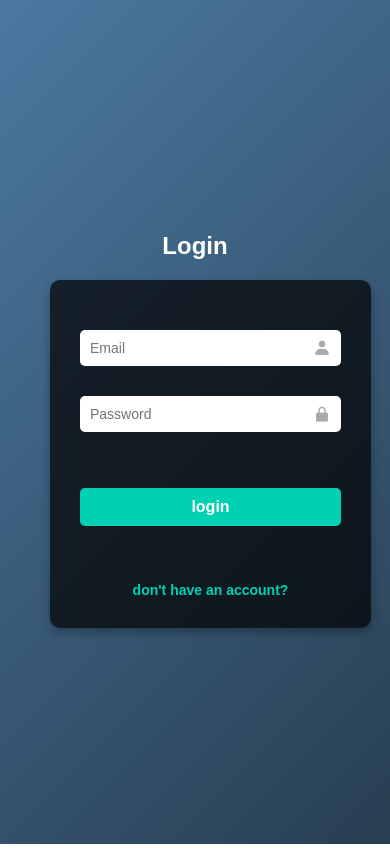
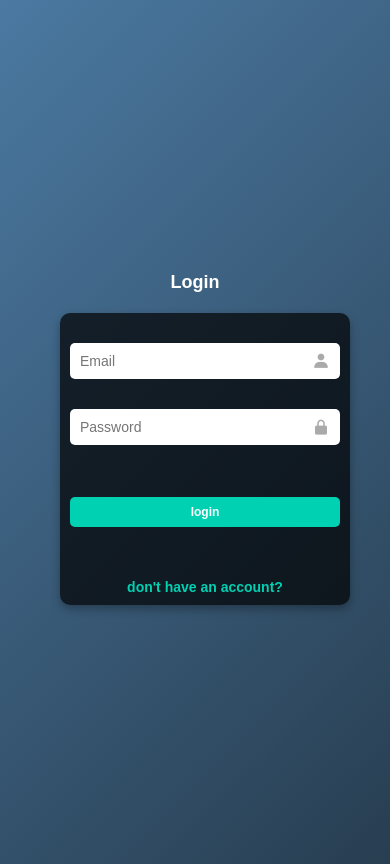
Before and after one commit to Zaka6X/LokedIn-6X, a plain HTML site: page login.html in a window 390 px wide. Drawn offline with nearby package versions, Linux system fonts and the light colour scheme.

Commit message:
updated code

```diff
--- /dev/null
+++ b/Guide/Steps.txt
@@ -0,0 +1,5 @@
+I create a Frontend pages: Home, Login, Register.
+Set a Style for web pages, make them responsive
+
+Create MySQL server.
+Add JWT for Authentique.
--- /dev/null
+++ b/Guide/Technology learned.txt
@@ -0,0 +1,2 @@
+Node.js
+JWT (Jsaon Web Token)
--- /dev/null
+++ b/Node - MySql/controllers/authController.js
@@ -0,0 +1,5 @@
+
+exports.register = (req, res) => {
+    console.log(req.body);
+    res.send("Done!!");
+  };
--- a/login.html
+++ b/login.html
@@ -5,7 +5,7 @@
     <meta name="viewport" content="width=device-width, initial-scale=1.0">
     <title>LockedIn 6X - Login</title>
     <link rel="stylesheet" href="style/style.css">
-
+    <link rel="stylesheet" href="style/responsive.css">
     <link href='https://unpkg.com/boxicons@2.1.4/css/boxicons.min.css' rel='stylesheet'>
 </head>
 <body>
--- /dev/null
+++ b/style/responsive.css
@@ -0,0 +1,87 @@
+/* General styles for smaller screens */
+body {
+    padding: 10px;
+    font-size: 14px;
+}
+
+/* Adjust form width for smaller screens */
+form {
+    width: 90%;
+    max-width: 400px;
+}
+
+/* Center align images and reduce their size */
+.home img {
+    width: 80%;
+    max-width: 200px;
+    margin: 10px 0;
+}
+
+/* Adjust input fields and buttons */
+.input-container input,
+form button {
+    font-size: 14px;
+    padding: 8px;
+}
+
+/* Center the form on all devices */
+.center {
+    display: flex;
+    flex-direction: column;
+    justify-content: center;
+    align-items: center;
+    min-height: 100vh; /* Full viewport height */
+    padding: 10px; /* Add padding to avoid edge overflow */
+    box-sizing: border-box;
+}
+
+/* Adjust form width and alignment for smaller screens */
+form {
+    margin: 0 auto; /* Center horizontally */
+    position: relative; /* Ensure proper positioning */
+    width: 100%; /* Full width on small screens */
+    max-width: 400px; /* Limit the maximum width */
+    padding: 20px; /* Add padding for better spacing */
+}
+
+/* Media query for tablets (768px and below) */
+@media (max-width: 768px) {
+    h1 {
+        font-size: 20px; /* Adjust heading size */
+    }
+
+    form {
+        padding: 15px; /* Reduce padding */
+    }
+
+    .input-container input {
+        font-size: 14px; /* Adjust input font size */
+        padding: 8px; /* Adjust padding */
+    }
+
+    form button {
+        font-size: 14px; /* Adjust button font size */
+        padding: 10px; /* Adjust padding */
+    }
+}
+
+/* Media query for mobile devices (480px and below) */
+@media (max-width: 480px) {
+    h1 {
+        font-size: 18px; /* Adjust heading size */
+    }
+
+    form {
+        padding: 10px; /* Reduce padding further */
+    }
+
+    .input-container input {
+        font-size: 12px; /* Adjust input font size */
+        padding: 6px; /* Adjust padding */
+    }
+
+    form button {
+        font-size: 12px; /* Adjust button font size */
+        padding: 8px; /* Adjust padding */
+    }
+}
```
Also changed, not shown: Node - MySql/app.js (added, +45 -0 lines), Node - MySql/package.json (added, +20 -0 lines), Node - MySql/routes/auth.js (added, +10 -0 lines), inscri.html (+3 -3 lines), scripts/app.js (added), 3 other files.
